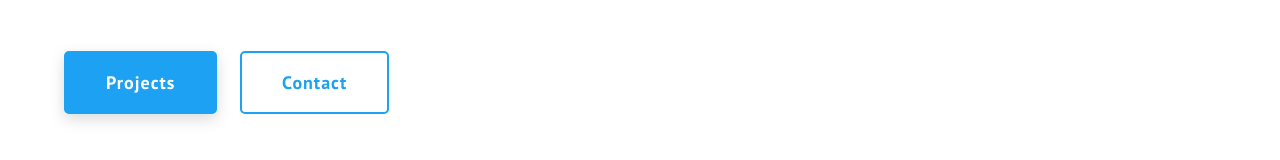
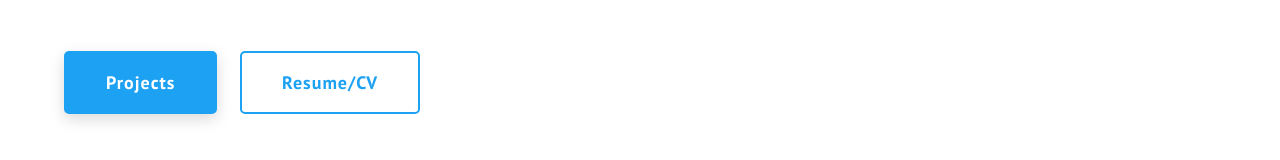
Before and after one commit to iamsuhail/iamsuhail.github.io, a plain HTML site: page index.html in a window 1280 px wide. Shown: the part 732-892 px from the top of the page. Drawn offline with nearby package versions, Linux system fonts and the light colour scheme.

Commit message:
Update index.html

```diff
--- a/index.html
+++ b/index.html
@@ -81,7 +81,7 @@
           </span>
         </h1>
         <button class="btn btn-theme home-hero__btn-theme">Projects</button>
-        <button class="btn btn-inv home-hero__btn-theme">Contact</button>
+        <button class="btn btn-inv home-hero__btn-theme" onclick="window.location.href=''"> Resume/CV </button>
       </div>
     </div>
   </section>
```
